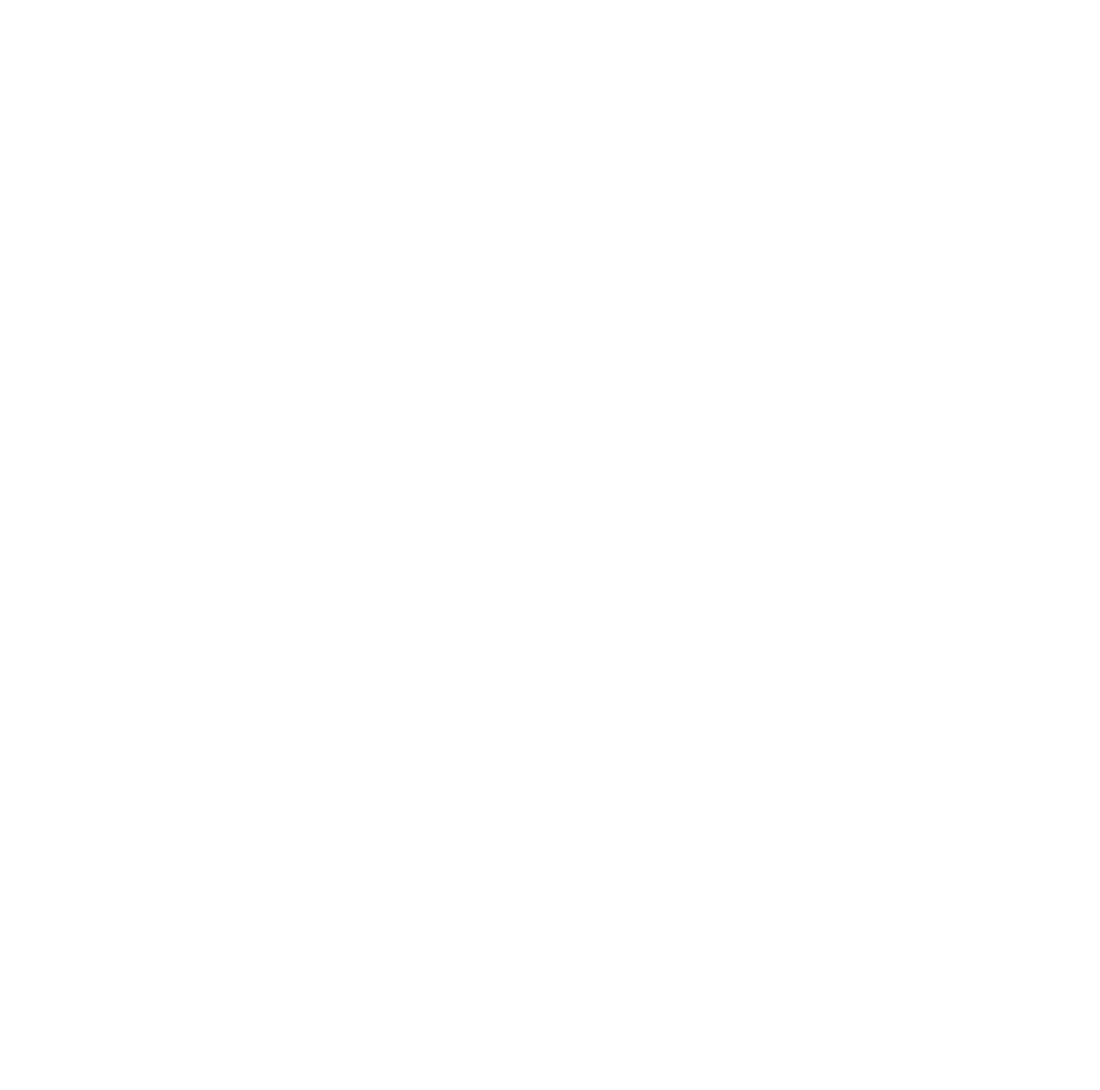
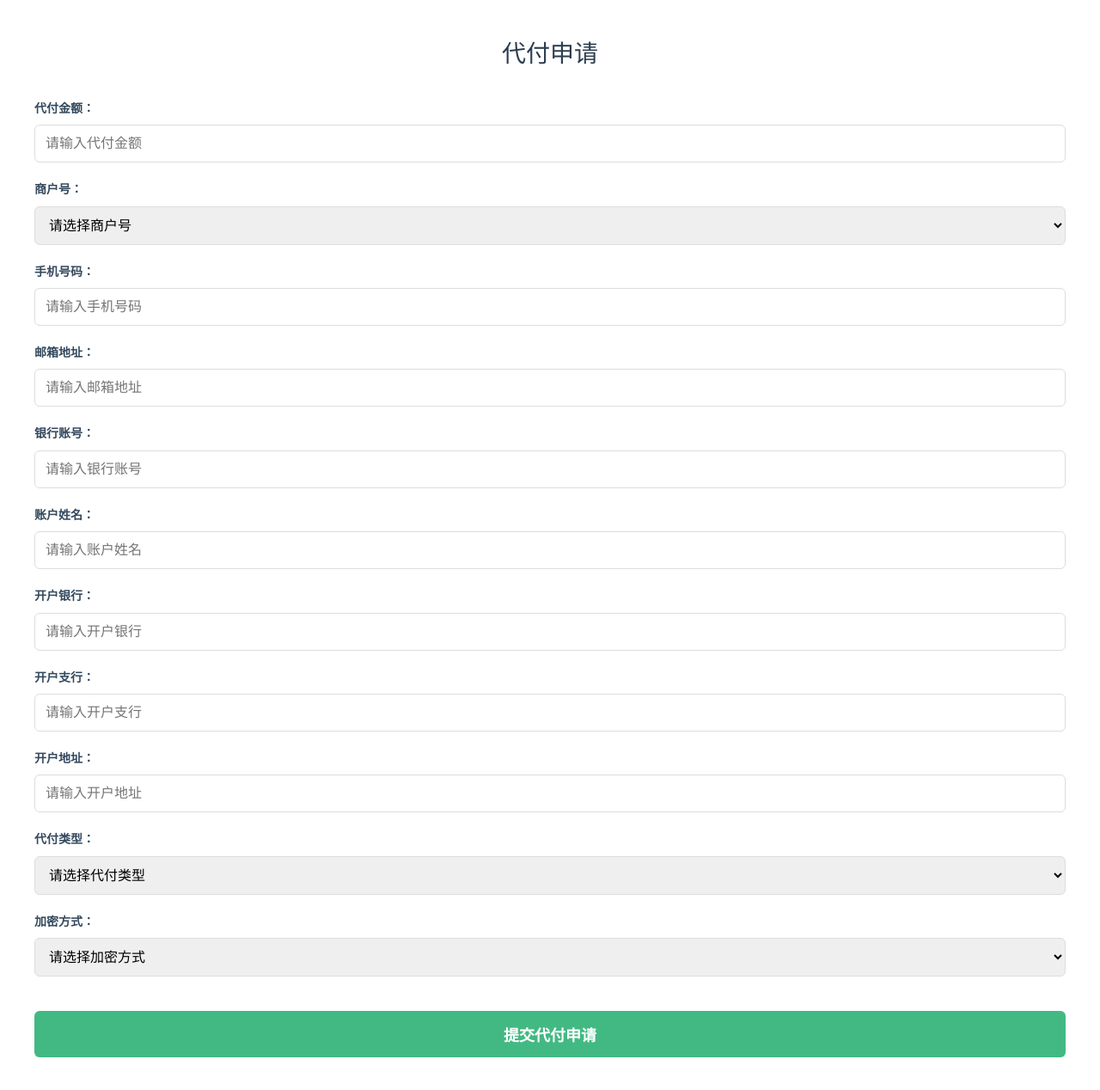
Before and after one commit to codefarmer0001/vue3-app, a Vue app: page /withdraw in a window 1280 px wide. Before the commit this address had no page. Shown: the whole page at 86% size. Before the commit the page ends 800 px from the top, so only its background shows below. Built offline with nearby package versions, Linux system fonts and the light colour scheme.

Commit message:
add some code

```diff
--- a/src/api.js
+++ b/src/api.js
@@ -1,12 +1,25 @@
 // 充值相关 API 封装
-export async function createOrder(amount, encryptType, merchantNo, secret) {
+export async function createOrder(amount, encryptType, merchantNo, secret, merchantOrderNo) {
   const res = await fetch('/demo/api/order/create', {
     method: 'POST',
     headers: {
       'Content-Type': 'application/json',
     },
-    body: JSON.stringify({ amount, encryptType, merchantNo, secret }),
+    body: JSON.stringify({ amount, encryptType, merchantNo, secret, merchantOrderNo }),
   })
   const data = await res.json()
   return { ok: res.ok, data }
 }
+
+// 代付相关 API 封装
+export async function createWithdraw(formData) {
+  const res = await fetch('/demo/api/order/payOut', {
+    method: 'POST',
+    headers: {
+      'Content-Type': 'application/json',
+    },
+    body: JSON.stringify(formData),
+  })
+  const data = await res.json()
+  return { ok: res.ok, data }
+}
--- a/src/components/Recharge.vue
+++ b/src/components/Recharge.vue
@@ -19,6 +19,16 @@
         <option value="YJ749567">YJ749567</option>
         <option value="VG223937">VG223937</option>
       </select>
+      <label for="merchantOrderNo" style="margin-top:12px;display:block;">商户订单号：</label>
+      <input
+        id="merchantOrderNo"
+        v-model="merchantOrderNo"
+        type="text"
+        placeholder="请输入商户订单号"
+        required
+        :disabled="loading"
+        style="width:100%;padding:8px;margin-bottom:16px;border-radius:4px;border:1px solid #ccc;font-size:16px;"
+      />
       <label for="encryptType" style="margin-top:12px;display:block;">加密方式：</label>
       <select id="encryptType" v-model="encryptType" :disabled="loading" required style="width:100%;padding:8px;margin-bottom:16px;border-radius:4px;border:1px solid #ccc;font-size:16px;">
         <option value="" disabled selected>请选择加密方式</option>
@@ -39,6 +49,7 @@
 
 const amount = ref('')
 const merchantNo = ref('')
+const merchantOrderNo = ref('')
 const encryptType = ref('')
 const loading = ref(false)
 const message = ref('')
@@ -62,10 +73,14 @@
     message.value = '请选择加密方式';
     return;
   }
+  if (!merchantOrderNo.value) {
+    message.value = '请输入商户订单号';
+    return;
+  }
   loading.value = true
   message.value = ''
   try {
-    const { ok, data } = await createOrder(amount.value, encryptType.value, merchantNo.value, merchantSecrets[merchantNo.value])
+    const { ok, data } = await createOrder(amount.value, encryptType.value, merchantNo.value, merchantSecrets[merchantNo.value], merchantOrderNo.value)
     if (ok) {
       message.value = '充值成功！订单信息：\n' + JSON.stringify(data, null, 2)
     } else {
--- /dev/null
+++ b/src/components/Withdraw.vue
@@ -0,0 +1,357 @@
+<template>
+  <div class="withdraw-container">
+    <h2>代付申请</h2>
+    <form @submit.prevent="handleWithdraw">
+      <div class="form-group">
+        <label for="amount">代付金额：</label>
+        <input
+          id="amount"
+          v-model="formData.amount"
+          type="number"
+          min="0.01"
+          step="0.01"
+          placeholder="请输入代付金额"
+          required
+          :disabled="loading"
+        />
+      </div>
+
+      <div class="form-group">
+        <label for="merchantNo">商户号：</label>
+        <select id="merchantNo" v-model="formData.merchantNo" :disabled="loading" required>
+          <option value="" disabled selected>请选择商户号</option>
+          <option value="YJ749567">YJ749567</option>
+          <option value="VG223937">VG223937</option>
+        </select>
+      </div>
+
+      <div class="form-group">
+        <label for="phone">手机号码：</label>
+        <input
+          id="phone"
+          v-model="formData.phone"
+          type="text"
+          placeholder="请输入手机号码"
+          required
+          :disabled="loading"
+        />
+      </div>
+
+      <div class="form-group">
+        <label for="email">邮箱地址：</label>
+        <input
+          id="email"
+          v-model="formData.email"
+          type="email"
+          placeholder="请输入邮箱地址"
+          required
+          :disabled="loading"
+        />
+      </div>
+
+      <div class="form-group">
+        <label for="account">银行账号：</label>
+        <input
+          id="account"
+          v-model="formData.account"
+          type="text"
+          placeholder="请输入银行账号"
+          required
+          :disabled="loading"
+        />
+      </div>
+
+      <div class="form-group">
+        <label for="accountName">账户姓名：</label>
+        <input
+          id="accountName"
+          v-model="formData.accountName"
+          type="text"
+          placeholder="请输入账户姓名"
+          required
+          :disabled="loading"
+        />
+      </div>
+
+      <div class="form-group">
+        <label for="bankName">开户银行：</label>
+        <input
+          id="bankName"
+          v-model="formData.bankName"
+          type="text"
+          placeholder="请输入开户银行"
+          required
+          :disabled="loading"
+        />
+      </div>
+
+      <div class="form-group">
+        <label for="subBranch">开户支行：</label>
+        <input
+          id="subBranch"
+          v-model="formData.subBranch"
+          type="text"
+          placeholder="请输入开户支行"
+          required
+          :disabled="loading"
+        />
+      </div>
+
+      <div class="form-group">
+        <label for="address">开户地址：</label>
+        <input
+          id="address"
+          v-model="formData.address"
+          type="text"
+          placeholder="请输入开户地址"
+          required
+          :disabled="loading"
+        />
+      </div>
+
+      <div class="form-group">
+        <label for="withdrawType">代付类型：</label>
+        <select id="withdrawType" v-model="formData.withdrawType" :disabled="loading" required>
+          <option value="" disabled selected>请选择代付类型</option>
+          <option value="1">银行卡</option>
+          <option value="2">UPI</option>
+        </select>
+      </div>
+
+      <div class="form-group">
+        <label for="encryptType">加密方式：</label>
+        <select id="encryptType" v-model="formData.encryptType" :disabled="loading" required>
+          <option value="" disabled selected>请选择加密方式</option>
+          <option value="md5">MD5</option>
+          <option value="sha256">SHA256</option>
+        </select>
+      </div>
+
+      <button type="submit" :disabled="loading" class="submit-btn">
+        {{ loading ? '提交中...' : '提交代付申请' }}
+      </button>
+    </form>
+
+    <div v-if="message" class="message" :class="{ error: isError }">
+      {{ message }}
+    </div>
+  </div>
+</template>
+
+<script setup>
+import { ref, reactive, computed } from 'vue'
+import { createWithdraw } from '../api.js'
+
+const loading = ref(false)
+const message = ref('')
+const isError = ref(false)
+
+const merchantSecrets = {
+  'YJ749567': '177965d903f446bd98b8facbfa361b96',
+  'VG223937': '6f9a3d2b1c4e5f7a8b0d2e3f4c5a6b7d'
+}
+
+const formData = reactive({
+  amount: '',
+  merchantNo: '',
+  secret: '',
+  phone: '',
+  email: '',
+  account: '',
+  accountName: '',
+  address: '',
+  subBranch: '',
+  withdrawType: '',
+  bankName: '',
+  encryptType: ''
+})
+
+function validateForm() {
+  if (!formData.amount || Number(formData.amount) <= 0) {
+    return '请输入有效的代付金额'
+  }
+  if (!formData.merchantNo) {
+    return '请选择商户号'
+  }
+  // 自动填充 secret 字段
+  formData.secret = merchantSecrets[formData.merchantNo] || ''
+  if (!formData.phone) {
+    return '请输入手机号码'
+  }
+  if (!formData.email || !/^[^\s@]+@[^\s@]+\.[^\s@]+$/.test(formData.email)) {
+    return '请输入有效的邮箱地址'
+  }
+  if (!formData.account || formData.account.length < 10) {
+    return '请输入有效的银行账号'
+  }
+  if (!formData.accountName || formData.accountName.length < 2) {
+    return '请输入有效的账户姓名'
+  }
+  if (!formData.bankName) {
+    return '请选择开户银行'
+  }
+  if (!formData.subBranch) {
+    return '请输入开户支行'
+  }
+  if (!formData.address) {
+    return '请输入开户地址'
+  }
+  if (!formData.withdrawType) {
+    return '请选择代付类型'
+  }
+  if (formData.withdrawType !== '1' && formData.withdrawType !== '2') {
+    return '代付类型只能为银行卡或UPI'
+  }
+  if (!formData.encryptType) {
+    return '请选择加密方式'
+  }
+  if (!formData.secret) {
+    return '未能获取到密钥 (secret)，请检查商户号选择'
+  }
+  return null
+}
+
+async function handleWithdraw() {
+  const error = validateForm()
+  if (error) {
+    message.value = error
+    isError.value = true
+    return
+  }
+
+  loading.value = true
+  message.value = ''
+  isError.value = false
+
+  try {
+    const { ok, data } = await createWithdraw(formData)
+
+    if (ok) {
+      message.value = '代付申请提交成功！\n' + JSON.stringify(data, null, 2)
+      isError.value = false
+      // 清空表单，保留商户号
+      const keepKeys = ['merchantNo']
+      // Object.keys(formData).forEach(key => {
+      //   if (!keepKeys.includes(key)) formData[key] = ''
+      // })
+    } else {
+      message.value = data.message || '代付申请失败'
+      isError.value = true
+    }
+  } catch (error) {
+    message.value = '网络错误，请稍后重试'
+    isError.value = true
+  } finally {
+    loading.value = false
+  }
+}
+</script>
+
+<style scoped>
+.withdraw-container {
+  width: 100vw;
+  min-height: 100vh;
+  background: #fff;
+  padding: 40px;
+  box-sizing: border-box;
+  font-family: -apple-system, BlinkMacSystemFont, 'Segoe UI', Roboto, sans-serif;
+}
+
+h2 {
+  color: #2c3e50;
+  margin-bottom: 30px;
+  font-size: 28px;
+  text-align: center;
+}
+
+.form-group {
+  margin-bottom: 20px;
+}
+
+label {
+  display: block;
+  margin-bottom: 8px;
+  font-weight: 600;
+  color: #34495e;
+  font-size: 14px;
+}
+
+input, select {
+  width: 100%;
+  padding: 12px;
+  border: 1px solid #ddd;
+  border-radius: 6px;
+  font-size: 16px;
+  box-sizing: border-box;
+  transition: border-color 0.3s;
+}
+
+input:focus, select:focus {
+  outline: none;
+  border-color: #42b983;
+  box-shadow: 0 0 0 2px rgba(66, 185, 131, 0.2);
+}
+
+input:disabled, select:disabled {
+  background-color: #f5f5f5;
+  cursor: not-allowed;
+}
+
+.submit-btn {
+  width: 100%;
+  padding: 14px;
+  background: #42b983;
+  color: white;
+  border: none;
+  border-radius: 6px;
+  font-size: 18px;
+  font-weight: 600;
+  cursor: pointer;
+  transition: background 0.3s;
+  margin-top: 20px;
+}
+
+.submit-btn:hover:not(:disabled) {
+  background: #369870;
+}
+
+.submit-btn:disabled {
+  background: #ccc;
+  cursor: not-allowed;
+}
+
+.message {
+  margin-top: 20px;
+  padding: 12px;
+  border-radius: 6px;
+  font-size: 14px;
+  line-height: 1.5;
+  white-space: pre-wrap;
+}
+
+.message.error {
+  background: #fef2f2;
+  color: #dc2626;
+  border: 1px solid #fecaca;
+}
+
+.message:not(.error) {
+  background: #f0f9ff;
+  color: #0369a1;
+  border: 1px solid #bae6fd;
+}
+
+@media (max-width: 768px) {
+  .withdraw-container {
+    padding: 20px;
+  }
+
+  h2 {
+    font-size: 24px;
+  }
+
+  input, select {
+    font-size: 16px; /* 防止iOS缩放 */
+  }
+}
+</style>
--- a/src/main.js
+++ b/src/main.js
@@ -5,12 +5,14 @@
 import Recharge from './components/Recharge.vue'
 import Cashier from './components/Cashier.vue'
 import ApiDoc from './components/ApiDoc.vue'
+import Withdraw from './components/Withdraw.vue'
 import { createRouter, createWebHistory } from 'vue-router'
 
 const routes = [
   { path: '/', component: Recharge },
   { path: '/cashier', component: Cashier },
-  { path: '/apidoc', component: ApiDoc },
+  { path: '/api-doc', component: ApiDoc },
+  { path: '/withdraw', component: Withdraw },
 ]
 
 const router = createRouter({
--- a/vite.config.js
+++ b/vite.config.js
@@ -18,7 +18,7 @@
   server: {
     proxy: {
       '/demo/api': {
-        target: 'http://localhost:8888',
+        target: 'http://localhost:8083',
         changeOrigin: true,
         rewrite: (path) => path.replace(/^\/demo\/api/, '/api'),
       },
```
Also changed, not shown: 1 other file (tests, documents, lock files or other folders).
